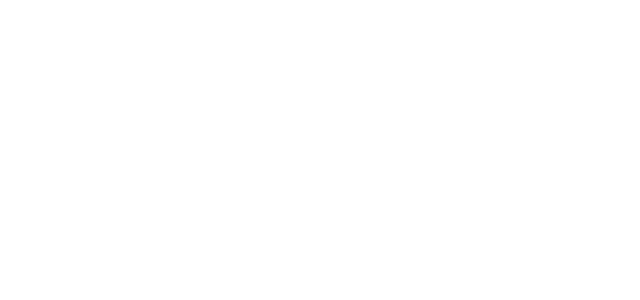
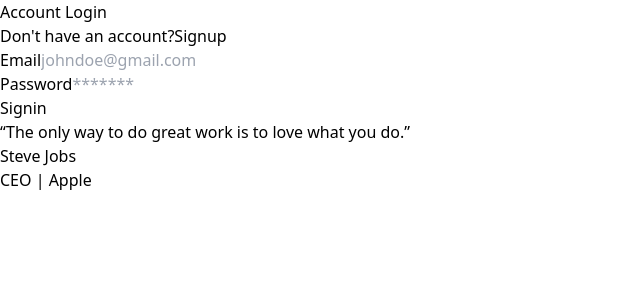
Before and after one commit to Vinayak-2108/blogger, a React (Vite) app in the folder frontend/: page / in a window 1280 px wide. Before the commit this address had no page. Shown: the top 300 px of the page, without its empty margins (0-640 px from the left). Built offline with nearby package versions, Linux system fonts and the light colour scheme.

Commit message:
changed routing

```diff
--- a/frontend/src/App.tsx
+++ b/frontend/src/App.tsx
@@ -12,8 +12,8 @@
     <>
       <BrowserRouter>
         <Routes>
+          <Route path='/' element={<Signin/>}/>
           <Route path='/signup' element={<Signup/>}/>
-          <Route path='/signin' element={<Signin/>}/>
           <Route path='/blog/:id' element={<Blog/>}/>
           <Route path='/blogs' element={<Blogs/>}/>
           <Route path='/publish' element={<Publish/>}/>
--- a/frontend/src/components/SigninAuth.tsx
+++ b/frontend/src/components/SigninAuth.tsx
@@ -16,8 +16,8 @@
             const jwt = response.data.jwt;
             localStorage.setItem("token", jwt);
             navigate("/blogs")
-        } catch (e) {
-            console.log(e)
+        } catch (e: any) {
+            alert(e.response.data.error)
         }
     }
     return (
--- a/frontend/src/components/SignupAuth.tsx
+++ b/frontend/src/components/SignupAuth.tsx
@@ -22,9 +22,9 @@
             const jwt = response.data.jwt;
             localStorage.setItem("token", jwt);
             navigate("/blogs")
-        } catch (e) {
+        } catch (e: any) {
             console.log(e)
-            alert("Error: " + e)
+            alert("Error: " + e.response.data.error)
         }
     }
     return (
@@ -38,7 +38,7 @@
                             </div>
                             <div className="text-slate-400">
                                 Already have an account?
-                                <Link to="/signin" className="underline pl-2">Login</Link>
+                                <Link to="/" className="underline pl-2">Login</Link>
                             </div>
                         </div>
                         <div className="pt-4">
```
Also changed, not shown: 1 other file (tests, documents, lock files or other folders).
